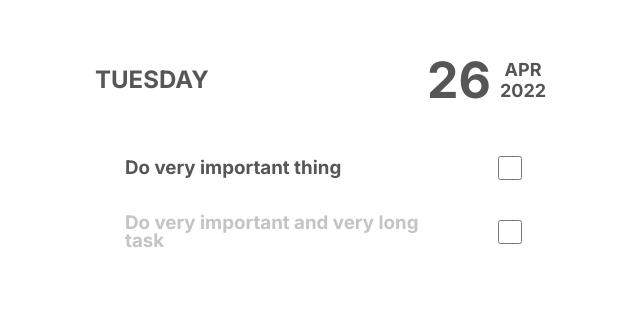
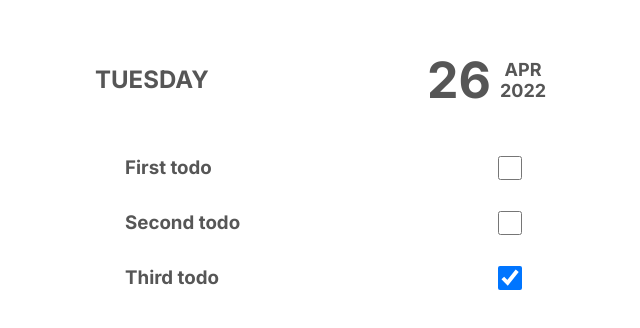
Before and after one commit to karl-george/todo, a React (Create React App) app: page / in a window 1280 px wide. Shown: the top 328 px of the page, without its empty margins (315-955 px from the left). Built offline with nearby package versions, Linux system fonts and the light colour scheme; the HTML template or start-up script is replaced by a standard one.

Commit message:
Working on displaying tasks stored in state

```diff
--- a/src/App.js
+++ b/src/App.js
@@ -1,12 +1,48 @@
+import { useState } from 'react';
 import Header from './components/Header';
 import Task from './components/Task';
 import './App.css';
 
 function App() {
+  const [task, setTask] = useState([
+    {
+      id: 1,
+      title: 'First todo',
+      isComplete: false,
+    },
+    {
+      id: 2,
+      title: 'Second todo',
+      isComplete: false,
+    },
+    {
+      id: 3,
+      title: 'Third todo',
+      isComplete: true,
+    },
+  ]);
+
+  console.log(task);
+
+  const taskElements = task.map((task) => {
+    return <Task task={task} handleChange={handleChange} key={task.id} />;
+  });
+
+  function handleChange(event) {
+    const { name, value, type, checked } = event.target;
+
+    setTask((prevData) => {
+      return {
+        ...prevData,
+        [name]: type === 'checkbox' ? checked : value,
+      };
+    });
+  }
+
   return (
     <div className='App container'>
       <Header />
-      <Task />
+      {taskElements}
     </div>
   );
 }
--- a/src/components/Task.js
+++ b/src/components/Task.js
@@ -1,18 +1,17 @@
-const Task = () => {
+const Task = ({ task, handleChange }) => {
   return (
-    <div>
-      <div className='tasks'>
-        <h3 className='task-title'>Do very important thing</h3>
-        <input type='checkbox' name='isComplete' className="checkbox"/>
-        <label className="checkbox-label" htmlFor="isComplete">Complete the task</label>
-      </div>
-      <div className='tasks'>
-        <h3 className='task-title completed'>
-          Do very important and very long task
-        </h3>
-        <input type='checkbox' name='isComplete' className="checkbox"/>
-        <label className="checkbox-label" htmlFor="isComplete">Complete the task</label>
-      </div>
+    <div className='tasks'>
+      <h3 className='task-title'>{task.title}</h3>
+      <input
+        type='checkbox'
+        name='isComplete'
+        className='checkbox'
+        checked={task.isComplete}
+        onChange={handleChange}
+      />
+      <label className='checkbox-label' htmlFor='isComplete'>
+        Complete the task
+      </label>
     </div>
   );
 };
```
Also changed, not shown: src/data.js (deleted, +0 -17 lines).
